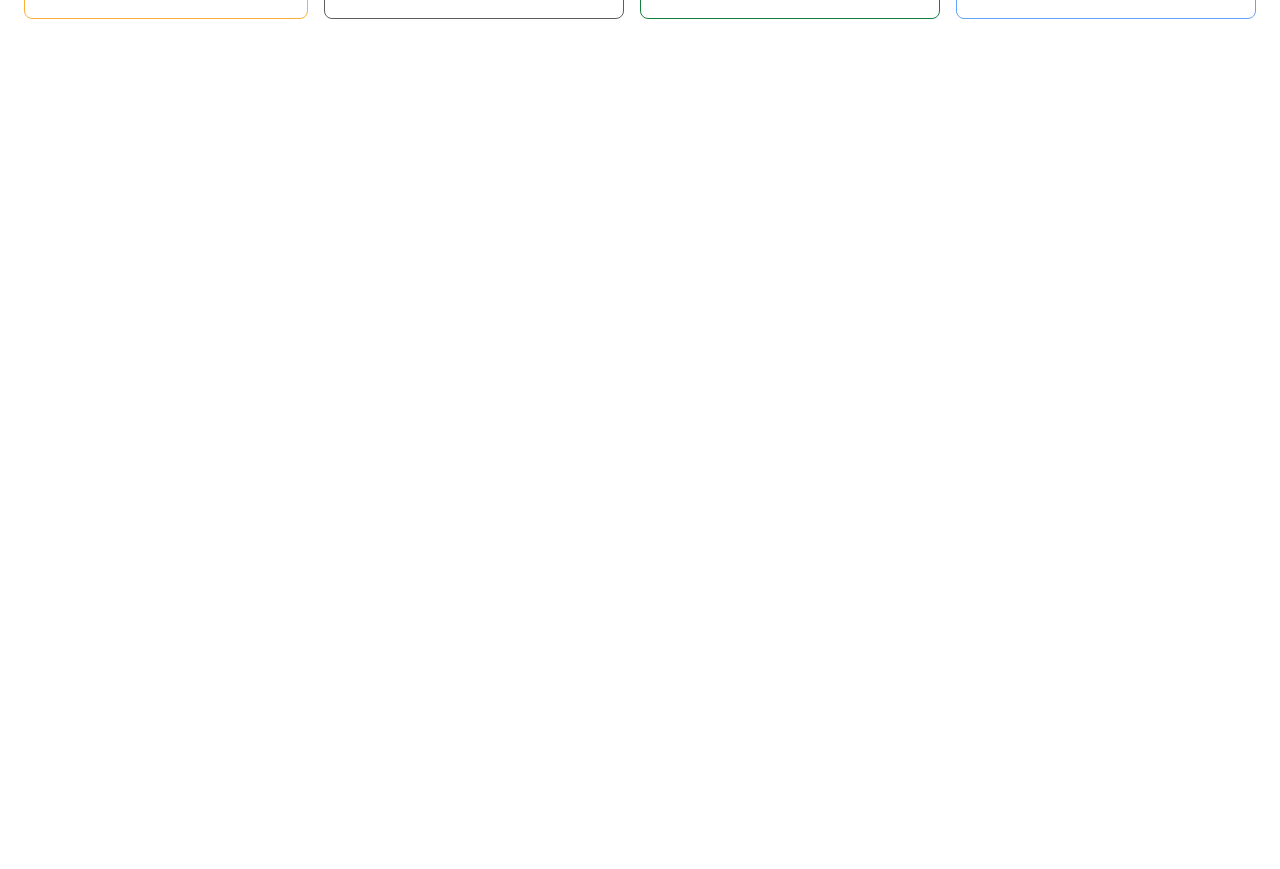
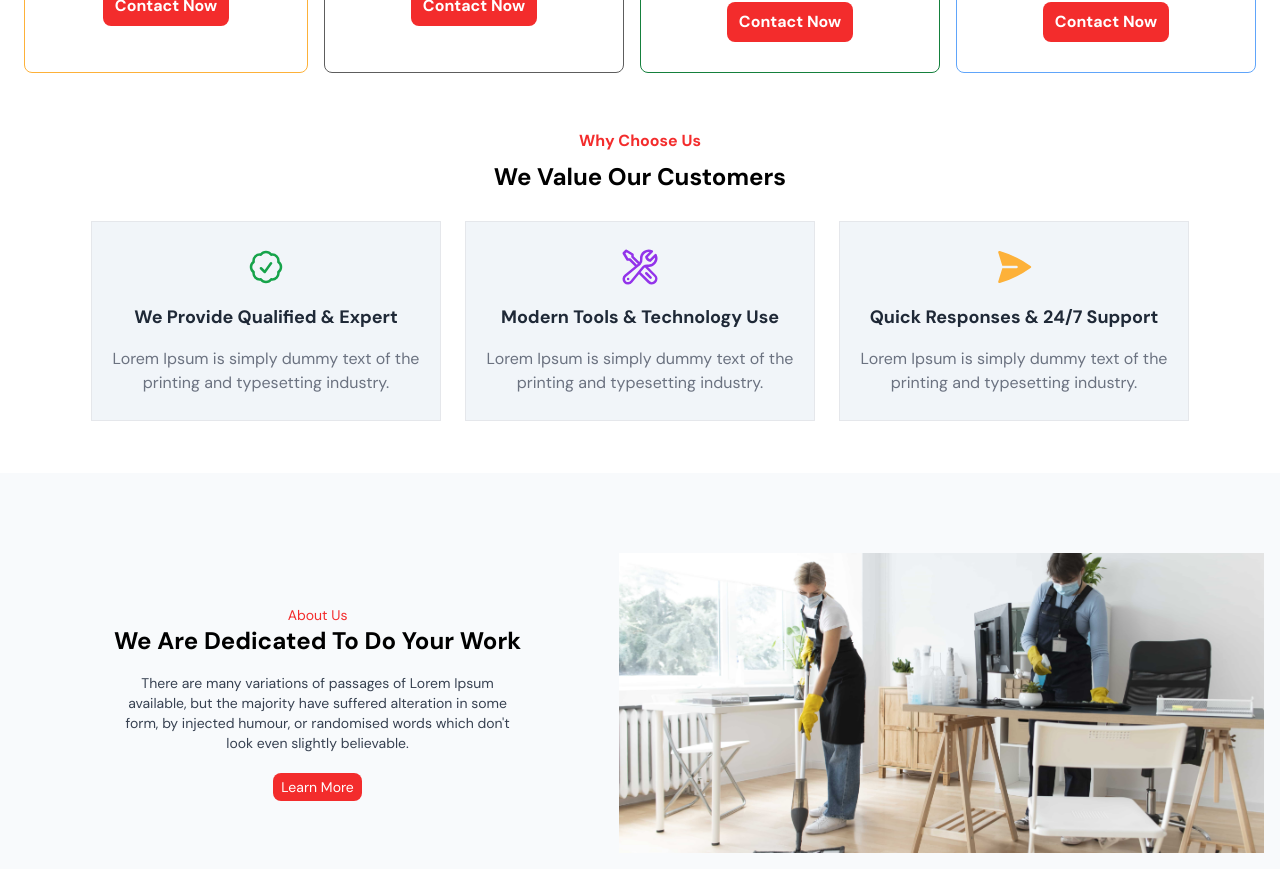
Before and after one commit to MingmaTenzing/cleaning_business, a Next.js app: page / in a window 1280 px wide. Shown: the part 1120-1989 px from the top of the page. Before the commit the page ends 1155 px from the top, so only its background shows below. Built offline with nearby package versions, Linux system fonts and the light colour scheme.

Commit message:
till about us section done

```diff
--- /dev/null
+++ b/components/AboutUs.tsx
@@ -0,0 +1,33 @@
+import Image from "next/image";
+import comcleaning from "../assests/com-cleaning.jpg"
+
+type Props = {};
+function AboutUs({}: Props) {
+  return (
+    <div className="mt-10  bg-slate-50 p-4 pt-20 flex flex-col items-center space-y-4 lg:space-y-0 lg:flex-row lg:items-center lg:justify-center">
+
+        <div className="flex flex-col items-center">
+          <h1 className="text-semibold text-red text-sm text-center">
+            About Us
+          </h1>
+          <p className=" text-2xl font-bold text-center">
+            We Are Dedicated To Do Your Work
+          </p>
+          <p className="text-sm text-gray-700 mt-4 text-center  w-2/3">
+            There are many variations of passages of Lorem Ipsum available, but
+            the majority have suffered alteration in some form, by injected
+            humour, or randomised words which don't look even slightly
+            believable.
+          </p>
+
+          <button className="text-white bg-red rounded-lg px-2 py-1 text-sm mt-5">Learn More</button>
+
+      </div>
+
+      <div>
+        <Image src={comcleaning} alt="cleaning" width={1920} height={1080} className=" md:w-[700px] lg:w-[1400px] md:object-cover md:h-[300px] md:object-center " />
+      </div>
+    </div>
+  );
+}
+export default AboutUs;
--- a/components/Landing.tsx
+++ b/components/Landing.tsx
@@ -6,7 +6,7 @@ function Landing({}: Props) {
   return (
 <div className=" ">
     <div className="absolute top-0 left-0 -z-20 ">
-    <Image src={bg} alt="bg-photo" width={5760} height={3840}  className=" h-[100vh] md:h-[80vh] lg:h-[85vh] brightness-75 object-cover  bg-no-repeat"/>
+    <Image src={bg} alt="bg-photo" width={5760} height={3840}  className=" h-[100vh] md:h-[80vh] lg:h-[100vh] brightness-75 object-cover  bg-no-repeat"/>
 
     </div>
     <div className="p-4 mt-[200px] lg:mt-[90px] space-y-4 md:w-[400px] lg:w-[450px] pl-10">
--- a/components/Services.tsx
+++ b/components/Services.tsx
@@ -6,9 +6,9 @@ import apartmentcleaning from "../assests/apartment-cleaning.png"
 type Props = {};
 function Services({}: Props) {
   return (
-    <div className="mt-[200px] lg:mt-[100px] p-4">
+    <div className="mt-[200px] lg:mt-[150px] p-4">
       <div className="space-y-3">
-        <h1 className="text-center text-red text-sm "> Our Services</h1>
+        <h1 className="text-center text-red font-semibold "> Our Services</h1>
         <p className=" font-bold text-2xl text-center">
           {" "}
           We are Committed To Give Our Best Services
@@ -34,7 +34,7 @@ function Services({}: Props) {
             make sure to keep your home clean on a weekly, bi-weekly or monthly
             basis.
           </p>
-          <button className="bg-red px-3 py-2 text-white font-semibold rounded-lg"> Book Now</button>
+          <button className="bg-red px-3 py-2 text-white font-semibold rounded-lg"> Contact Now</button>
         </div>
       </div>
       <div className="  min-h-[350px] p-5 min-w-[300px]  border rounded-lg overflow-hidden border-[#5d5d5d]  hover:text-white hover:bg-[#5d5d5d] transition-all ease-linear duration-150  flex justify-center items-center">
@@ -52,7 +52,7 @@ function Services({}: Props) {
             make sure to keep your home clean on a weekly, bi-weekly or monthly
             basis.
           </p>
-          <button className="bg-red px-3 py-2 text-white font-semibold rounded-lg"> Book Now</button>
+          <button className="bg-red px-3 py-2 text-white font-semibold rounded-lg"> Contact Now</button>
         </div>
       </div>
       <div className="  min-h-[350px] p-5 min-w-[300px]  border rounded-lg overflow-hidden border-green-700 hover:text-white hover:bg-green-700 transition-all ease-linear duration-150 flex justify-center items-center">
@@ -70,7 +70,7 @@ function Services({}: Props) {
             make sure to keep your home clean on a weekly, bi-weekly or monthly
             basis.
           </p>
-          <button className="bg-red px-3 py-2 text-white font-semibold rounded-lg"> Book Now</button>
+          <button className="bg-red px-3 py-2 text-white font-semibold rounded-lg"> Contact Now</button>
         </div>
       </div>
       <div className="  min-h-[350px] p-5 min-w-[300px]  border rounded-lg overflow-hidden border-blue-400 hover:text-white hover:bg-blue-400 transition-all ease-linear duration-150  flex justify-center items-center">
@@ -88,7 +88,7 @@ function Services({}: Props) {
             make sure to keep your home clean on a weekly, bi-weekly or monthly
             basis.
           </p>
-          <button className="bg-red px-3 py-2 text-white font-semibold rounded-lg"> Book Now</button>
+          <button className="bg-red px-3 py-2 text-white font-semibold rounded-lg"> Contact Now</button>
         </div>
       </div>
 
--- /dev/null
+++ b/components/WhyChooseUs.tsx
@@ -0,0 +1,46 @@
+import { CheckBadgeIcon, WrenchScrewdriverIcon } from "@heroicons/react/24/outline";
+import { PaperAirplaneIcon } from "@heroicons/react/24/solid";
+
+type Props = {};
+function WhyChooseUs({}: Props) {
+  return (<>
+  <div className="space-y-2">
+
+  <h1 className="text-center text-red font-semibold mt-10  ">Why Choose Us</h1>
+  <h1 className="text-center  font-bold text-2xl">We Value Our Customers</h1>
+
+  </div>
+    <div className="mt-4 flex flex-col items-center space-y-4 md:flex-row md:flex-wrap md:space-y-0 md:justify-center  ">
+
+      <div className=" hover:shadow-lg  bg-slate-100  md:m-3 h-[200px] w-[350px] space-y-4 border flex flex-col items-center justify-center p-2">
+        <CheckBadgeIcon className="w-10  text-green-600" />
+        <h1 className=" text-gray-800 font-bold text-lg text-center"> We Provide Qualified & Expert</h1>
+        <p className="text-center text-gray-500">
+          {" "}
+          Lorem Ipsum is simply dummy text of the printing and typesetting
+          industry.
+        </p>
+      </div>
+      <div className="hover:shadow-lg  bg-slate-100 md:m-3 h-[200px] w-[350px] space-y-4 border flex flex-col items-center justify-center p-2">
+        <WrenchScrewdriverIcon className="w-10  text-purple-600" />
+        <h1 className=" text-gray-800 font-bold text-lg text-center"> Modern Tools & Technology Use</h1>
+        <p className="text-center text-gray-500">
+          {" "}
+          Lorem Ipsum is simply dummy text of the printing and typesetting
+          industry.
+        </p>
+      </div>
+      <div className="hover:shadow-lg  bg-slate-100 md:m-3 h-[200px] w-[350px] space-y-4 border flex flex-col items-center justify-center p-2">
+        <PaperAirplaneIcon className="w-10 text-orange" />
+        <h1 className=" text-gray-800 font-bold text-lg text-center"> Quick Responses & 24/7 Support</h1>
+        <p className="text-center text-gray-500">
+          {" "}
+          Lorem Ipsum is simply dummy text of the printing and typesetting
+          industry.
+        </p>
+      </div>
+    </div>
+    </>
+  );
+}
+export default WhyChooseUs;
--- a/src/pages/index.tsx
+++ b/src/pages/index.tsx
@@ -3,6 +3,8 @@ import Image from 'next/image'
 import Nav from '../../components/Nav'
 import Landing from '../../components/Landing'
 import Services from '../../components/Services'
+import WhyChooseUs from '../../components/WhyChooseUs'
+import AboutUs from '../../components/AboutUs'
 
 
 export default function Home() {
@@ -19,6 +21,8 @@ export default function Home() {
       <Nav />
       <Landing />
       <Services />
+      <WhyChooseUs />
+      <AboutUs />
     </main>
     </>
   )
```
Also changed, not shown: assests/com-cleaning.jpg (added).
